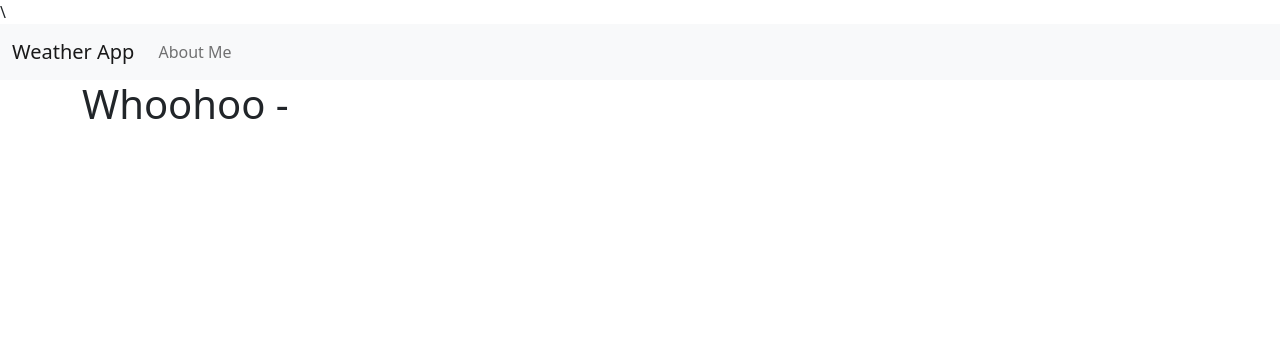
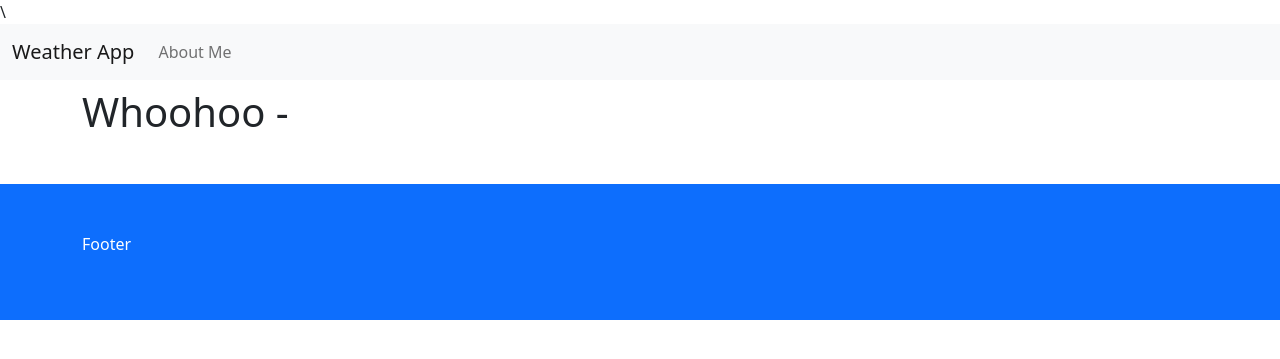
Before and after one commit to ocuna/django_weather, a Django app: page / in a window 1280 px wide. Shown: the top 359 px of the page. Run offline with Django 3.2, Linux system fonts and the light colour scheme.

Commit message:
Continuing though whatever I need to do

```diff
--- a/lookup/templates/base.html
+++ b/lookup/templates/base.html
@@ -36,11 +36,17 @@
 	    </div>
 	  </div>
 	</nav>
-	<div class="container">
+	<div class="container my-2">
+
 	{% block content %}
 
 	{% endblock %}
+
 	</div>
-
+	<div class="bg-primary text-white mt-5">
+		<div class="container py-5">
+			<p>Footer</p>
+		</div>
+	</div>
   </body>
 </html>
```
